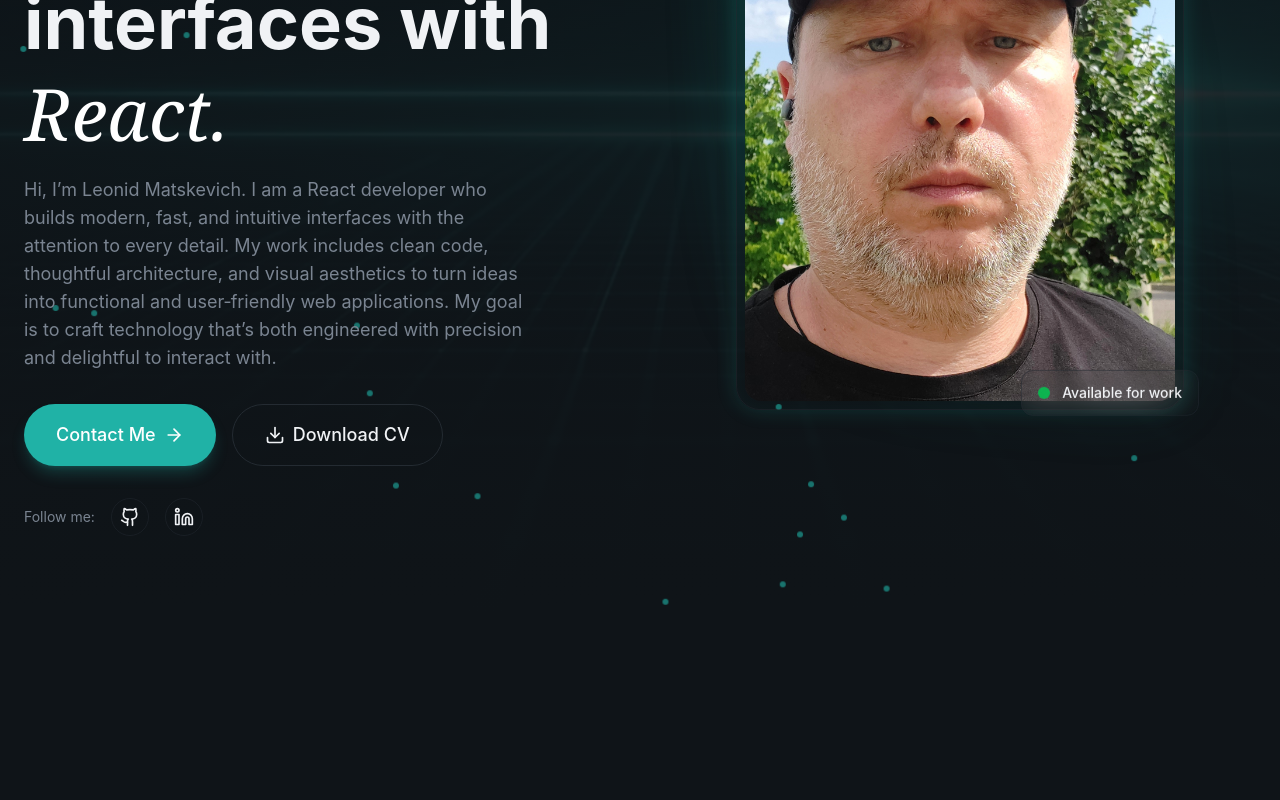
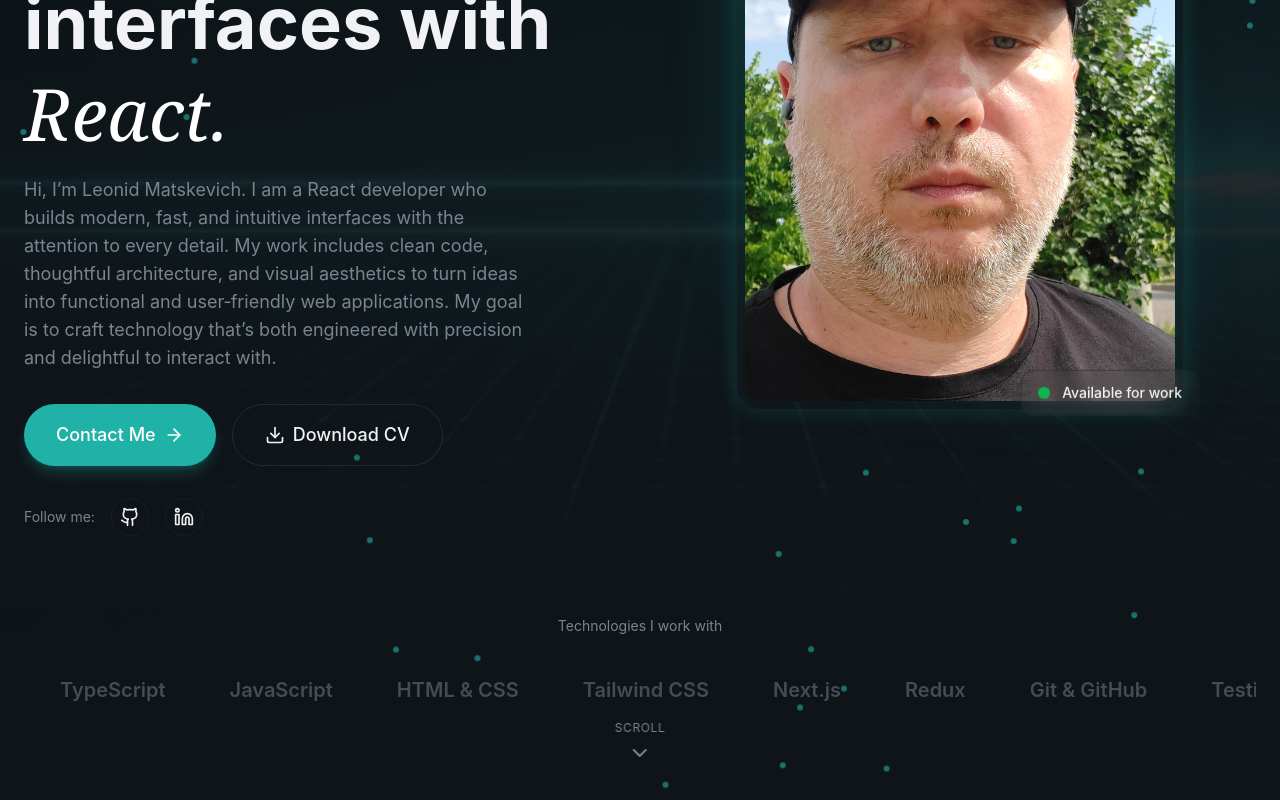
Before and after one commit to SpiriT-L/cv-portfolio, a React (Vite) app: page / in a window 1280 px wide. Shown: the part 400-1200 px from the top of the page. Before the commit the page ends 1016 px from the top, so only its background shows below. Built offline with nearby package versions, Linux system fonts and the light colour scheme.

Commit message:
feat: add Skills component

```diff
--- /dev/null
+++ b/src/components/Skills.tsx
@@ -0,0 +1,45 @@
+import { ChevronDown } from 'lucide-react'
+
+const skills = [
+  'React',
+  'TypeScript',
+  'JavaScript',
+  'HTML & CSS',
+  'Tailwind CSS',
+  'Next.js',
+  'Redux',
+  'Git & GitHub',
+  'Testing (Jest, Vitest)',
+  'RESTful APIs',
+  'Agile Methodologies',
+  'Figma',
+];
+
+export const Skills = () => {
+  return (
+    <>
+      <div className='mt-20 animate-fade-in animation-delay-600'>
+        <p className='text-sm text-muted-foreground mb-6 text-center'>
+          Technologies I work with
+        </p>
+        <div className='relative overflow-hidden'>
+          <div className='flex animate-marquee'>
+            {[...skills, ...skills].map((skill, index) => (
+              <div key={index} className='flex-shrink-0 px-8 py-4'>
+                <span className='text-xl font-semibold text-muted-foreground/50 hover:text-muted-foreground transition-colors'>
+                  {skill}
+                </span>
+              </div>
+            ))}
+          </div>
+        </div>
+      </div>
+      <div className='absolute bottom-8 left-1/2 -translate-x-1/2 animate-fade-in animation-delay-800'>
+<a href="#about" className='flex flex-col items-center gap-2 text-muted-foreground hover:text-primary transition-colors cursor-pointer'>
+  <span className='text-xs uppercase tracking-wider'>Scroll</span>
+  <ChevronDown className='animate-bounce w-6 h-6' />
+</a>
+      </div>
+    </>
+  );
+};
--- a/src/index.css
+++ b/src/index.css
@@ -109,12 +109,25 @@
     }
   }
 
+  @keyframes marquee {
+    0% {
+      transform: translateX(0);
+    }
+    100% {
+      transform: translateX(-50%);
+    }
+  }
+
   .animate-fade-in {
     animation: fade-in 0.8s ease-out both;
   }
 
   .animate-float {
     animation: float 4s ease-in-out infinite;
+  }
+
+  .animate-marquee {
+    animation: marquee 30s linear infinite;
   }
 
   .animation-delay-100 {
--- a/src/section/Hero.tsx
+++ b/src/section/Hero.tsx
@@ -2,6 +2,7 @@
 import { Button } from '@/components/Button';
 import { FollowMe } from '@/components/FollowMe';
 import { ProfileImage } from '@/components/ProfileImage';
+import { Skills } from '@/components/Skills';
 import { ArrowRight } from 'lucide-react';
 import { useMemo } from 'react';
 
@@ -67,10 +68,12 @@
               </h1>
               <p className='text-lg text-muted-foreground max-w-lg animate-fade-in animation-delay-200'>
                 Hi, I’m Leonid Matskevich. I am a React developer who builds
-                modern, fast, and intuitive interfaces with the attention to every
-                detail. My work includes clean code, thoughtful architecture,
-                and visual aesthetics to turn ideas into functional and
-                user‑friendly web applications. My goal is to craft technology that’s both engineered with precision and delightful to interact with.
+                modern, fast, and intuitive interfaces with the attention to
+                every detail. My work includes clean code, thoughtful
+                architecture, and visual aesthetics to turn ideas into
+                functional and user‑friendly web applications. My goal is to
+                craft technology that’s both engineered with precision and
+                delightful to interact with.
               </p>
             </div>
             <div className='flex flex-wrap gap-4 animate-fade-in animation-delay-300'>
@@ -84,6 +87,7 @@
           </div>
           <ProfileImage />
         </div>
+        <Skills />
       </div>
     </section>
   );
```
